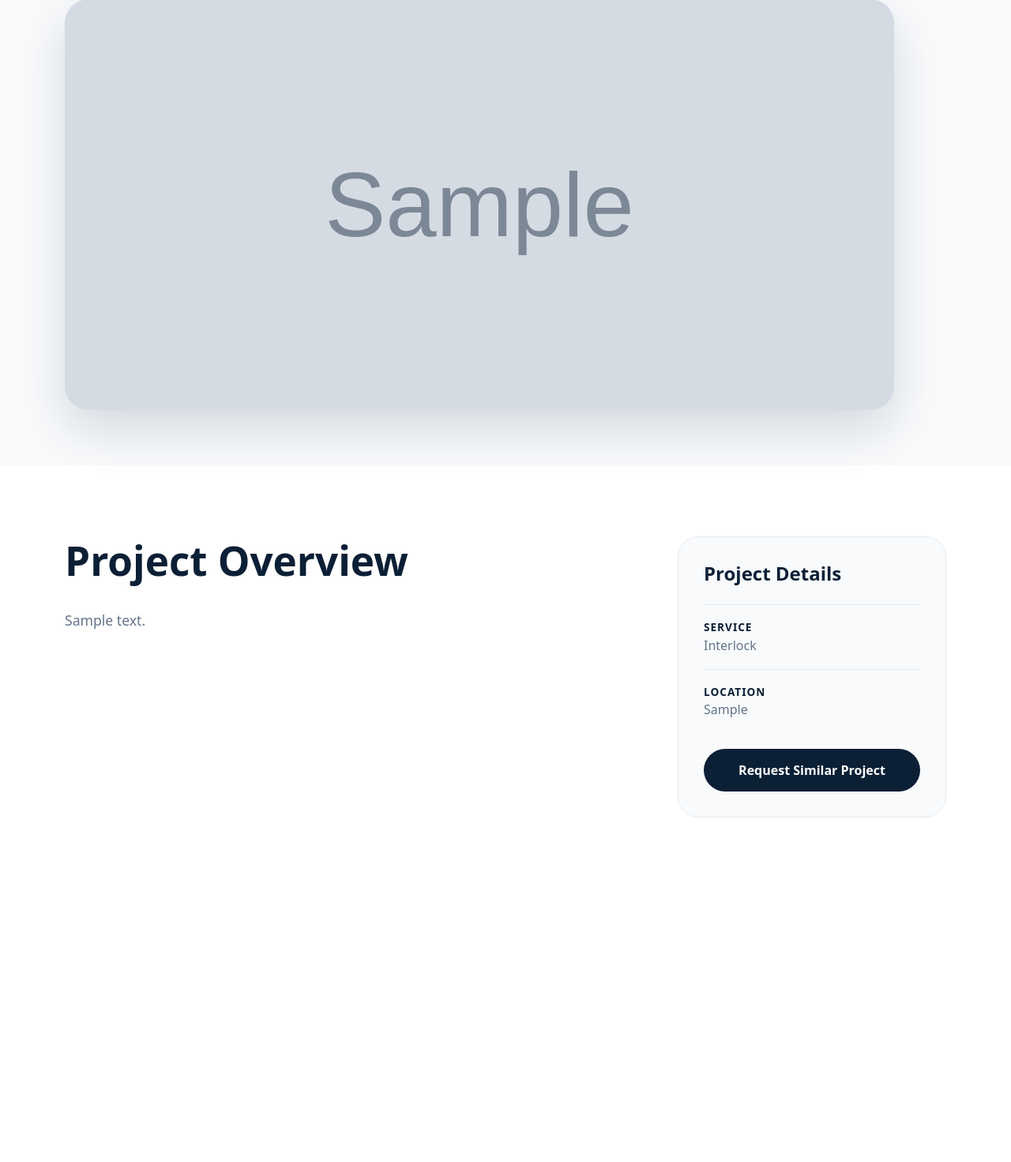
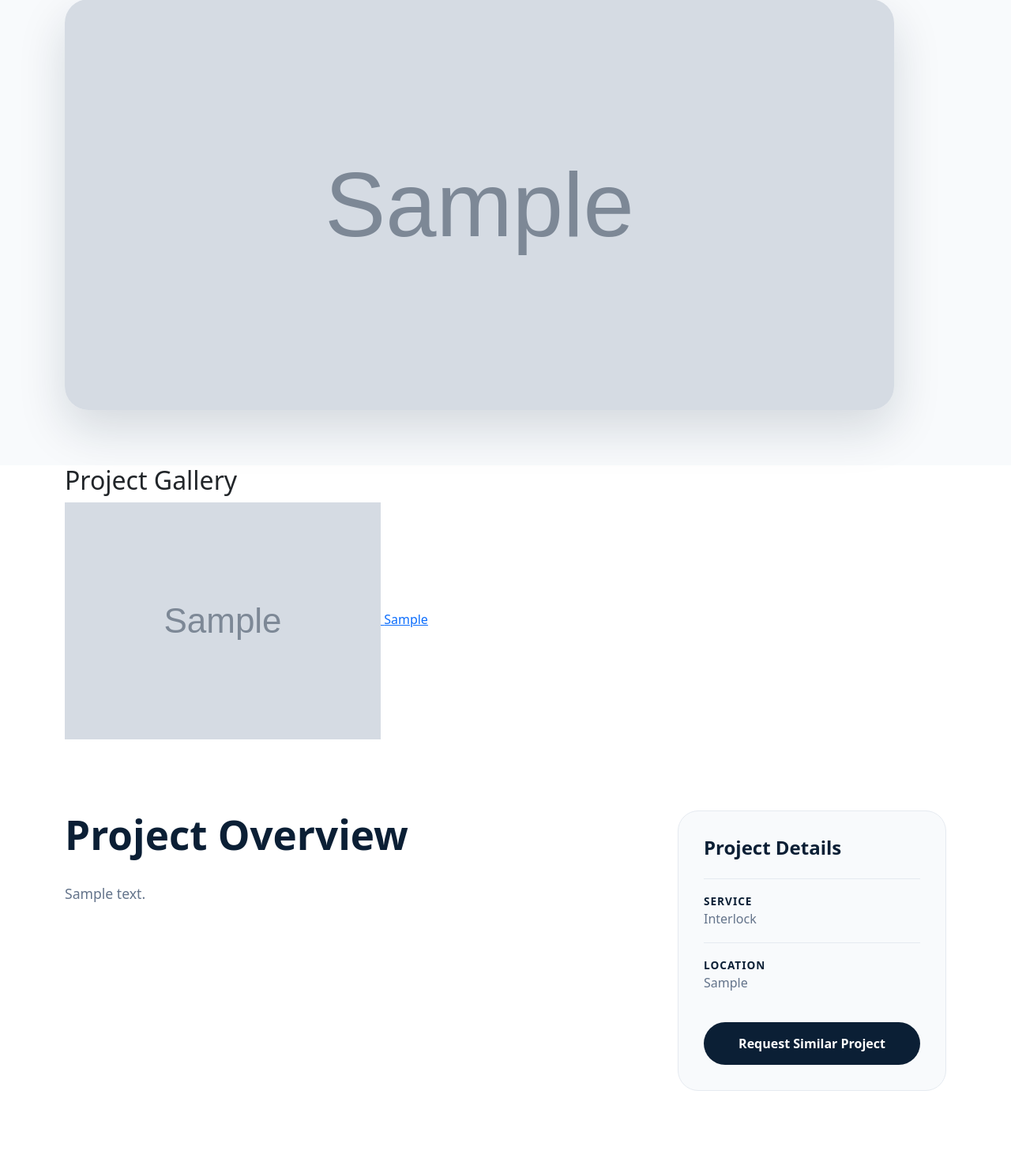
Before and after one commit to Simon-code1/StonyBase, a Django app: page /projects/1/ in a window 1280 px wide. Shown: the part 441-1912 px from the top of the page at 79% size. Before the commit the page ends 1476 px from the top, so only its background shows below. Run offline with Django 5.2, Linux system fonts and the light colour scheme; tables that the repository leaves empty hold one stand-in row (values such as "Sample post"); grey boxes marked "Sample" are stand-in pictures.

Commit message:
Add project gallery images

```diff
--- a/home/models.py
+++ b/home/models.py
@@ -26,6 +26,21 @@ class Project(models.Model):
     def __str__(self):
         return self.title
 
+class ProjectImage(models.Model):
+    project = models.ForeignKey(
+        Project,
+        on_delete=models.CASCADE,
+        related_name="gallery_images"
+    )
+    image = models.ImageField(upload_to="projects/gallery/")
+    caption = models.CharField(max_length=200, blank=True)
+    created_at = models.DateTimeField(auto_now_add=True)
+
+    class Meta:
+        ordering = ["created_at"]
+
+    def __str__(self):
+        return f"Image for {self.project.title}"
 
 class ContactMessage(models.Model):
     name = models.CharField(max_length=150)
--- a/templates/home/project_detail.html
+++ b/templates/home/project_detail.html
@@ -82,9 +82,32 @@
                      alt="{{ project.title }}"
                      class="project-main-image">
             </div>
+        </div>
+    </section>
+    {% if project.gallery_images.all %}
+<section class="project-gallery-section">
+    <div class="container">
+
+        <h2 class="gallery-title">Project Gallery</h2>
+
+        <div class="project-gallery-grid">
+
+            {% for photo in project.gallery_images.all %}
+            <a href="{{ photo.image.url }}" target="_blank" class="gallery-item">
+                <img src="{{ photo.image.url }}"
+                     alt="{{ photo.caption|default:project.title }}">
+
+                {% if photo.caption %}
+                <span>{{ photo.caption }}</span>
+                {% endif %}
+            </a>
+            {% endfor %}
 
         </div>
-    </section>
+
+    </div>
+</section>
+{% endif %}
 
     <section class="project-detail-body">
         <div class="container">
```
Also changed, not shown: home/admin.py (+9 -2 lines), home/migrations/0005_projectimage.py (added).
